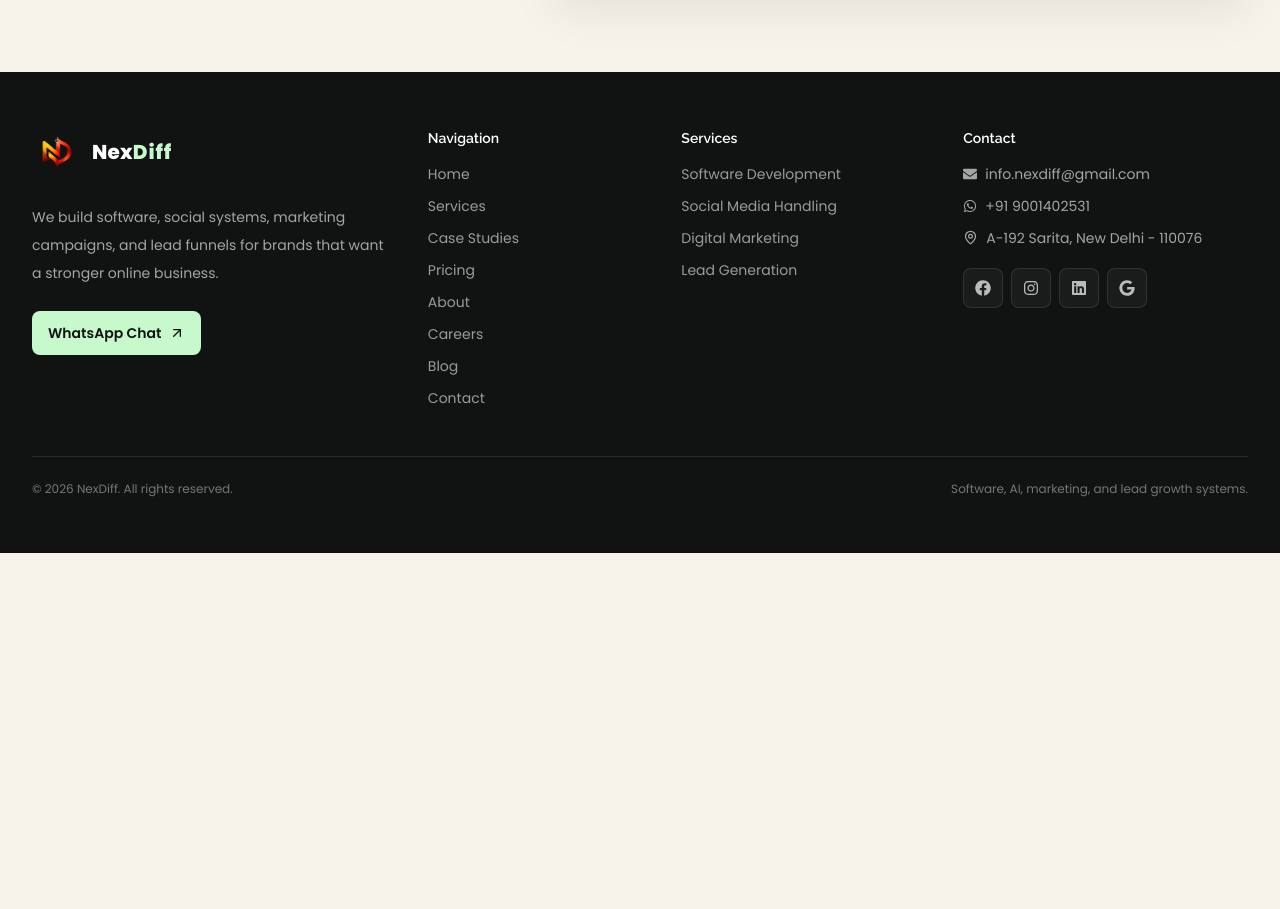
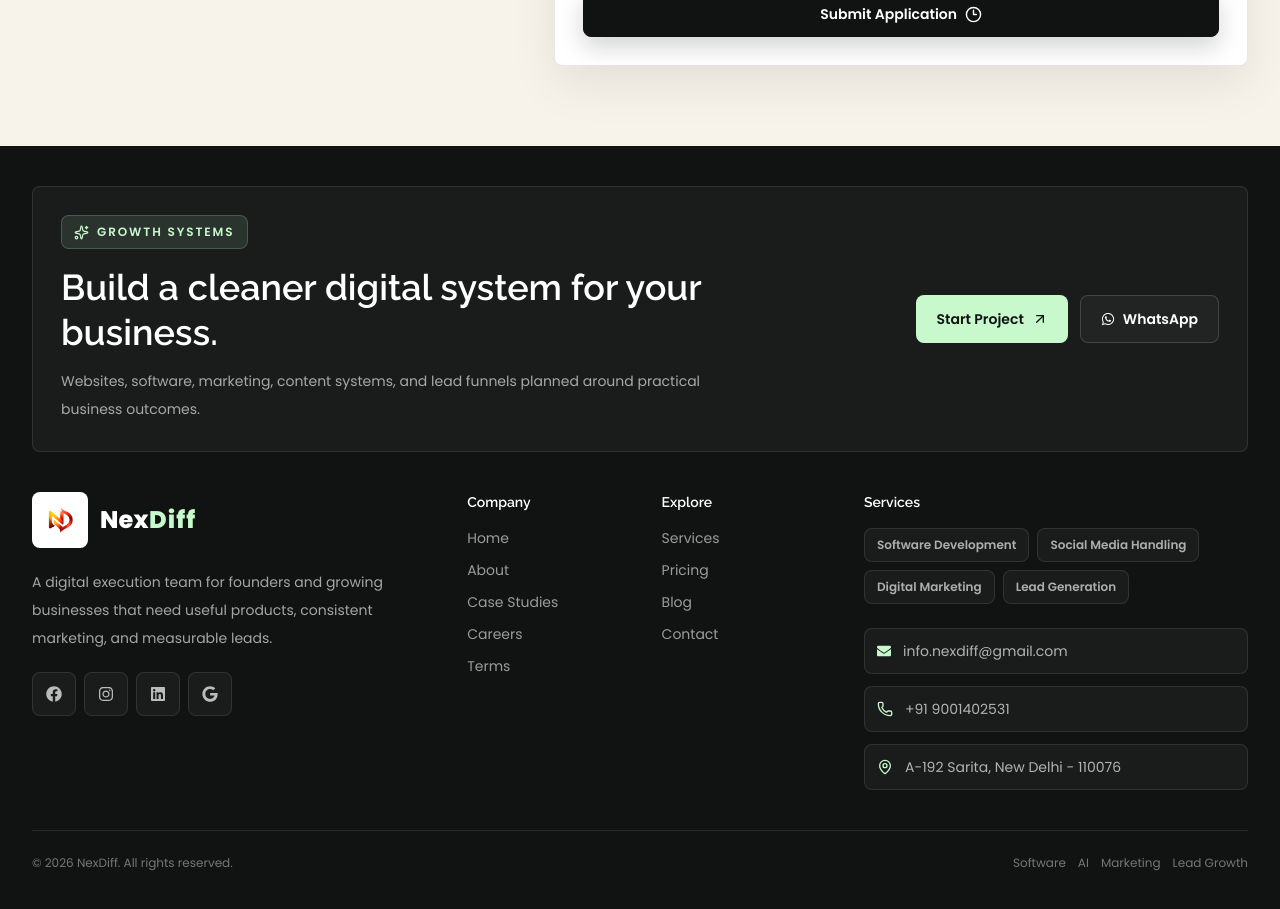
Before and after one commit to Mdgulfam-dev/NexDiff-frontend, a React (Vite) app: page /careers in a window 1280 px wide. Shown: the part 1840-2749 px from the top of the page. Before the commit the page ends 2393 px from the top, so only its background shows below. Built offline with nearby package versions, Linux system fonts and the light colour scheme; no server answers.

Commit message:
update footer and adding terms page

```diff
--- a/src/components/Footer.jsx
+++ b/src/components/Footer.jsx
@@ -6,19 +6,30 @@ import {
   FaLinkedin,
   FaWhatsapp,
 } from "react-icons/fa";
-import { ArrowUpRight, MapPin } from "lucide-react";
+import { ArrowUpRight, MapPin, Phone, Sparkles } from "lucide-react";
 import { Link } from "react-router-dom";
 import logo from "../assets/logo.png";
 
-const links = [
-  { name: "Home", path: "/" },
-  { name: "Services", path: "/services" },
-  { name: "Case Studies", path: "/case-studies" },
-  { name: "Pricing", path: "/pricing" },
-  { name: "About", path: "/about" },
-  { name: "Careers", path: "/careers" },
-  { name: "Blog", path: "/blog" },
-  { name: "Contact", path: "/contact" },
+const linkGroups = [
+  {
+    title: "Company",
+    links: [
+      { name: "Home", path: "/" },
+      { name: "About", path: "/about" },
+      { name: "Case Studies", path: "/case-studies" },
+      { name: "Careers", path: "/careers" },
+      { name: "Terms", path: "/terms" },
+    ],
+  },
+  {
+    title: "Explore",
+    links: [
+      { name: "Services", path: "/services" },
+      { name: "Pricing", path: "/pricing" },
+      { name: "Blog", path: "/blog" },
+      { name: "Contact", path: "/contact" },
+    ],
+  },
 ];
 
 const services = [
@@ -43,12 +54,51 @@ const Footer = () => {
 
   return (
     <footer className="bg-[#101312] text-white">
-      <div className="container-wide px-4 py-14 sm:px-6 lg:px-8">
-        <div className="grid gap-10 lg:grid-cols-[1.25fr_0.75fr_0.85fr_1fr]">
+      <div className="container-wide px-4 py-10 sm:px-6 lg:px-8">
+        <div className="rounded-lg border border-white/10 bg-white/[0.04] p-5 sm:p-7">
+          <div className="grid gap-6 lg:grid-cols-[1fr_auto] lg:items-center">
+            <div>
+              <div className="inline-flex items-center gap-2 rounded-lg border border-[#c7f9cc]/20 bg-[#c7f9cc]/10 px-3 py-2 text-xs font-semibold uppercase tracking-[0.16em] text-[#c7f9cc]">
+                <Sparkles size={15} />
+                Growth Systems
+              </div>
+              <h2 className="mt-4 max-w-3xl text-3xl font-semibold leading-tight sm:text-4xl">
+                Build a cleaner digital system for your business.
+              </h2>
+              <p className="mt-3 max-w-2xl text-sm leading-7 text-white/62">
+                Websites, software, marketing, content systems, and lead funnels
+                planned around practical business outcomes.
+              </p>
+            </div>
+            <div className="flex flex-col gap-3 sm:flex-row">
+              <Link
+                to="/contact"
+                onClick={handleScrollTop}
+                className="inline-flex min-h-12 items-center justify-center gap-2 rounded-lg bg-[#c7f9cc] px-5 py-3 text-sm font-semibold text-[#101312] transition hover:bg-white"
+              >
+                Start Project
+                <ArrowUpRight size={16} />
+              </Link>
+              <a
+                href="https://wa.me/919001402531"
+                target="_blank"
+                rel="noopener noreferrer"
+                className="inline-flex min-h-12 items-center justify-center gap-2 rounded-lg border border-white/15 bg-white/[0.04] px-5 py-3 text-sm font-semibold text-white transition hover:bg-white/10"
+              >
+                <FaWhatsapp />
+                WhatsApp
+              </a>
+            </div>
+          </div>
+        </div>
+
+        <div className="grid gap-8 py-10 lg:grid-cols-[1.05fr_0.95fr_1fr]">
           <div>
             <Link to="/" onClick={handleScrollTop} className="inline-flex items-center gap-3">
-              <img src={logo} alt="NexDiff" className="h-12 w-12 object-contain" />
-              <span className="font-['Poppins'] text-xl font-extrabold tracking-[0.01em]">
+              <span className="flex h-14 w-14 items-center justify-center rounded-lg border border-white/10 bg-white">
+                <img src={logo} alt="NexDiff" className="h-10 w-10 object-contain" />
+              </span>
+              <span className="font-['Poppins'] text-2xl font-extrabold tracking-[0.01em]">
                 Nex
                 <span
                   className="text-[#c7f9cc]"
@@ -63,55 +113,9 @@ const Footer = () => {
               </span>
             </Link>
             <p className="mt-5 max-w-sm text-sm leading-7 text-white/62">
-              We build software, social systems, marketing campaigns, and lead
-              funnels for brands that want a stronger online business.
+              A digital execution team for founders and growing businesses that
+              need useful products, consistent marketing, and measurable leads.
             </p>
-            <a
-              href="https://wa.me/919001402531"
-              target="_blank"
-              rel="noopener noreferrer"
-              className="mt-6 inline-flex items-center gap-2 rounded-lg bg-[#c7f9cc] px-4 py-3 text-sm font-semibold text-[#101312] transition hover:bg-white"
-            >
-              WhatsApp Chat
-              <ArrowUpRight size={16} />
-            </a>
-          </div>
-
-          <div>
-            <h3 className="text-sm font-semibold text-white">Navigation</h3>
-            <ul className="mt-4 space-y-3 text-sm text-white/58">
-              {links.map((link) => (
-                <li key={link.path}>
-                  <Link to={link.path} onClick={handleScrollTop} className="hover:text-white">
-                    {link.name}
-                  </Link>
-                </li>
-              ))}
-            </ul>
-          </div>
-
-          <div>
-            <h3 className="text-sm font-semibold text-white">Services</h3>
-            <ul className="mt-4 space-y-3 text-sm text-white/58">
-              {services.map((service) => (
-                <li key={service}>{service}</li>
-              ))}
-            </ul>
-          </div>
-
-          <div>
-            <h3 className="text-sm font-semibold text-white">Contact</h3>
-            <div className="mt-4 space-y-3 text-sm text-white/62">
-              <a href="mailto:info.nexdiff@gmail.com" className="flex items-center gap-2 hover:text-white">
-                <FaEnvelope /> info.nexdiff@gmail.com
-              </a>
-              <a href="https://wa.me/919001402531" target="_blank" rel="noopener noreferrer" className="flex items-center gap-2 hover:text-white">
-                <FaWhatsapp /> +91 9001402531
-              </a>
-              <a href={officeMapUrl} target="_blank" rel="noopener noreferrer" className="flex items-start gap-2 hover:text-white">
-                <MapPin size={15} className="mt-0.5 shrink-0" /> {officeAddress}
-              </a>
-            </div>
             <div className="mt-5 flex gap-2">
               {socials.map((social) => (
                 <a
@@ -120,18 +124,84 @@ const Footer = () => {
                   target="_blank"
                   rel="noopener noreferrer"
                   aria-label={social.label}
-                  className="flex h-10 w-10 items-center justify-center rounded-lg border border-white/10 bg-white/[0.04] text-white/70 transition hover:border-[#c7f9cc]/60 hover:text-white"
+                  className="flex h-11 w-11 items-center justify-center rounded-lg border border-white/10 bg-white/[0.04] text-white/70 transition hover:border-[#c7f9cc]/60 hover:bg-[#c7f9cc]/10 hover:text-white"
                 >
                   {social.icon}
                 </a>
               ))}
             </div>
           </div>
+
+          <div className="grid gap-6 sm:grid-cols-2">
+            {linkGroups.map((group) => (
+              <div key={group.title}>
+                <h3 className="text-sm font-semibold text-white">{group.title}</h3>
+                <ul className="mt-4 space-y-3 text-sm text-white/58">
+                  {group.links.map((link) => (
+                    <li key={link.path}>
+                      <Link
+                        to={link.path}
+                        onClick={handleScrollTop}
+                        className="transition hover:text-white"
+                      >
+                        {link.name}
+                      </Link>
+                    </li>
+                  ))}
+                </ul>
+              </div>
+            ))}
+          </div>
+
+          <div>
+            <h3 className="text-sm font-semibold text-white">Services</h3>
+            <div className="mt-4 flex flex-wrap gap-2">
+              {services.map((service) => (
+                <span
+                  key={service}
+                  className="rounded-lg border border-white/10 bg-white/[0.04] px-3 py-2 text-xs font-semibold text-white/64"
+                >
+                  {service}
+                </span>
+              ))}
+            </div>
+
+            <div className="mt-6 grid gap-3 text-sm text-white/66">
+              <a
+                href="mailto:info.nexdiff@gmail.com"
+                className="flex items-center gap-3 rounded-lg border border-white/10 bg-white/[0.04] p-3 transition hover:text-white"
+              >
+                <FaEnvelope className="shrink-0 text-[#c7f9cc]" />
+                info.nexdiff@gmail.com
+              </a>
+              <a
+                href="tel:+919001402531"
+                className="flex items-center gap-3 rounded-lg border border-white/10 bg-white/[0.04] p-3 transition hover:text-white"
+              >
+                <Phone size={16} className="shrink-0 text-[#c7f9cc]" />
+                +91 9001402531
+              </a>
+              <a
+                href={officeMapUrl}
+                target="_blank"
+                rel="noopener noreferrer"
+                className="flex items-start gap-3 rounded-lg border border-white/10 bg-white/[0.04] p-3 transition hover:text-white"
+              >
+                <MapPin size={16} className="mt-0.5 shrink-0 text-[#c7f9cc]" />
+                <span>{officeAddress}</span>
+              </a>
+            </div>
+          </div>
         </div>
 
-        <div className="mt-12 flex flex-col gap-3 border-t border-white/10 pt-6 text-xs text-white/42 sm:flex-row sm:items-center sm:justify-between">
+        <div className="flex flex-col gap-3 border-t border-white/10 pt-6 text-xs text-white/42 sm:flex-row sm:items-center sm:justify-between">
           <p>© {new Date().getFullYear()} NexDiff. All rights reserved.</p>
-          <p>Software, AI, marketing, and lead growth systems.</p>
+          <div className="flex flex-wrap gap-3">
+            <span>Software</span>
+            <span>AI</span>
+            <span>Marketing</span>
+            <span>Lead Growth</span>
+          </div>
         </div>
       </div>
     </footer>
--- a/src/components/Testimonials.jsx
+++ b/src/components/Testimonials.jsx
@@ -6,7 +6,7 @@ const testimonials = [
   {
     name: "Amit Sharma",
     role: "Startup Founder",
-    rating: 5,
+    rating: 4,
     image: "https://i.pravatar.cc/100?img=1",
     feedback:
       "NexDiff helped us build a high-performance website that boosted our business growth significantly.",
@@ -22,7 +22,7 @@ const testimonials = [
   {
     name: "Rahul Mehta",
     role: "Entrepreneur",
-    rating: 5,
+    rating: 3,
     image: "https://i.pravatar.cc/100?img=3",
     feedback:
       "The UI, performance, and launch support were excellent. It felt like working with a focused product team.",
--- a/src/pages/Careers.jsx
+++ b/src/pages/Careers.jsx
@@ -1,4 +1,5 @@
 import { useEffect, useRef, useState } from "react";
+import { Link } from "react-router-dom";
 import {
   ArrowUpRight,
   BriefcaseBusiness,
@@ -47,6 +48,7 @@ const Careers = () => {
     experience: "",
     portfolio: "",
     resume: null,
+    acceptedTerms: false,
     message: "",
   });
   const [status, setStatus] = useState("");
@@ -123,8 +125,8 @@ const Careers = () => {
   const handleSubmit = async (event) => {
     event.preventDefault();
 
-    if (!form.name || !form.phone || !form.role || !form.experience || !form.resume) {
-      setStatus("Please complete your name, phone, role, experience, and resume.");
+    if (!form.name || !form.phone || !form.role || !form.experience || !form.resume || !form.acceptedTerms) {
+      setStatus("Please complete your name, phone, role, experience, resume, and accept the terms.");
       return;
     }
 
@@ -141,6 +143,7 @@ const Careers = () => {
         experience: "",
         portfolio: "",
         resume: null,
+        acceptedTerms: false,
         message: "",
       });
     } catch (error) {
@@ -428,6 +431,22 @@ const Careers = () => {
               className="mt-4 w-full rounded-lg border border-[#101312]/10 bg-[#f7f3ea] px-4 py-3 outline-none transition focus:border-[#101312]"
             />
 
+            <label className="mt-4 flex items-start gap-3 rounded-lg border border-[#101312]/10 bg-[#f7f3ea] p-4">
+              <input
+                type="checkbox"
+                checked={form.acceptedTerms}
+                onChange={(event) => updateField("acceptedTerms", event.target.checked)}
+                className="mt-1 h-4 w-4 accent-[#101312]"
+              />
+              <span className="text-sm leading-6 text-[#101312]/68">
+                I have read and agree to the{" "}
+                <Link to="/terms" className="font-semibold text-[#e05f2f] underline underline-offset-4">
+                  Terms & Conditions
+                </Link>
+                .
+              </span>
+            </label>
+
             <Button type="submit" className="mt-6 w-full" disabled={loading}>
               {loading ? "Submitting..." : "Submit Application"}
               <Clock3 size={17} />
--- /dev/null
+++ b/src/pages/Terms.jsx
@@ -0,0 +1,93 @@
+import { ShieldCheck } from "lucide-react";
+import { Helmet } from "react-helmet-async";
+
+const sections = [
+  {
+    title: "Use of Website",
+    text: "The NexDiff website is provided for business information, service enquiries, pricing requests, career applications, and general communication with our team. You agree not to misuse forms, submit false information, or interfere with website operations.",
+  },
+  {
+    title: "Service Enquiries",
+    text: "Submitting a contact, pricing, or project request does not create a binding service agreement. Project scope, timelines, pricing, payment terms, and deliverables are confirmed separately in writing by NexDiff.",
+  },
+  {
+    title: "Payments",
+    text: "Where payment proof is requested, confirmation is subject to manual verification. NexDiff may contact you for additional details before accepting or starting paid work.",
+  },
+  {
+    title: "Career Applications",
+    text: "When applying for a role, you confirm that the information and resume you submit are accurate and shared voluntarily. NexDiff may review, store, and contact you regarding your application. Submission of an application does not guarantee selection, interview, or employment.",
+  },
+  {
+    title: "Content and Intellectual Property",
+    text: "Website content, branding, visuals, and materials belong to NexDiff or their respective owners. You may not copy, reproduce, or reuse them without permission.",
+  },
+  {
+    title: "Limitation",
+    text: "NexDiff aims to keep information accurate and available, but the website may contain errors, delays, or temporary interruptions. Use of the website is at your own discretion.",
+  },
+  {
+    title: "Contact",
+    text: "For questions about these terms, contact us at info.nexdiff@gmail.com or +91 9001402531.",
+  },
+];
+
+const Terms = () => {
+  return (
+    <main className="page-shell">
+      <Helmet>
+        <title>Terms & Conditions | NexDiff</title>
+        <meta
+          name="description"
+          content="Read NexDiff terms and conditions for website use, services, payments, and career applications."
+        />
+      </Helmet>
+
+      <section className="section-pad">
+        <div className="container-wide">
+          <div className="grid gap-8 lg:grid-cols-[0.75fr_1.25fr]">
+            <aside>
+              <p className="eyebrow">Terms</p>
+              <h1 className="mt-4 text-4xl font-semibold leading-tight sm:text-6xl">
+                Terms & Conditions.
+              </h1>
+              <p className="mt-5 max-w-xl text-sm leading-7 text-[#101312]/64">
+                Please review these terms before submitting enquiries, payments,
+                or career applications through NexDiff.
+              </p>
+              <div className="light-card mt-7 rounded-lg p-5">
+                <div className="flex items-start gap-3">
+                  <ShieldCheck size={21} className="mt-0.5 shrink-0 text-[#16837a]" />
+                  <p className="text-sm leading-7 text-[#101312]/66">
+                    Last updated: June 13, 2026
+                  </p>
+                </div>
+              </div>
+            </aside>
+
+            <div className="light-card rounded-lg p-5 sm:p-7">
+              <div className="grid gap-5">
+                {sections.map((section, index) => (
+                  <section
+                    key={section.title}
+                    className="rounded-lg border border-[#101312]/10 bg-[#f7f3ea] p-5"
+                  >
+                    <p className="text-xs font-semibold uppercase tracking-[0.14em] text-[#e05f2f]">
+                      {String(index + 1).padStart(2, "0")}
+                    </p>
+                    <h2 className="mt-2 text-xl font-semibold">{section.title}</h2>
+                    <p className="mt-3 text-sm leading-7 text-[#101312]/68">
+                      {section.text}
+                    </p>
+                  </section>
+                ))}
+              </div>
+            </div>
+          </div>
+        </div>
+      </section>
+    </main>
+  );
+};
+
+export default Terms;
--- a/src/routes/AppRoutes.jsx
+++ b/src/routes/AppRoutes.jsx
@@ -11,6 +11,7 @@ import PlanRequest from "../pages/PlanRequest";
 import PlanPayment from "../pages/PlanPayment";
 import Careers from "../pages/Careers";
 import CaseStudies from "../pages/CaseStudies";
+import Terms from "../pages/Terms";
 import MainLayout from "../layouts/MainLayout";
 import AdminLogin from "../pages/AdminLogin";
 import AdminDashboard from "../pages/AdminDashboard";
@@ -26,6 +27,7 @@ const AppRoutes = () => {
         <Route path="/contact" element={<Contact />} />
         <Route path="/about" element={<About />} />
         <Route path="/careers" element={<Careers />} />
+        <Route path="/terms" element={<Terms />} />
         <Route path="/pricing" element={<Pricing />} />
         <Route path="/pricing/request" element={<PlanRequest />} />
         <Route path="/pricing/payment" element={<PlanPayment />} />
```
